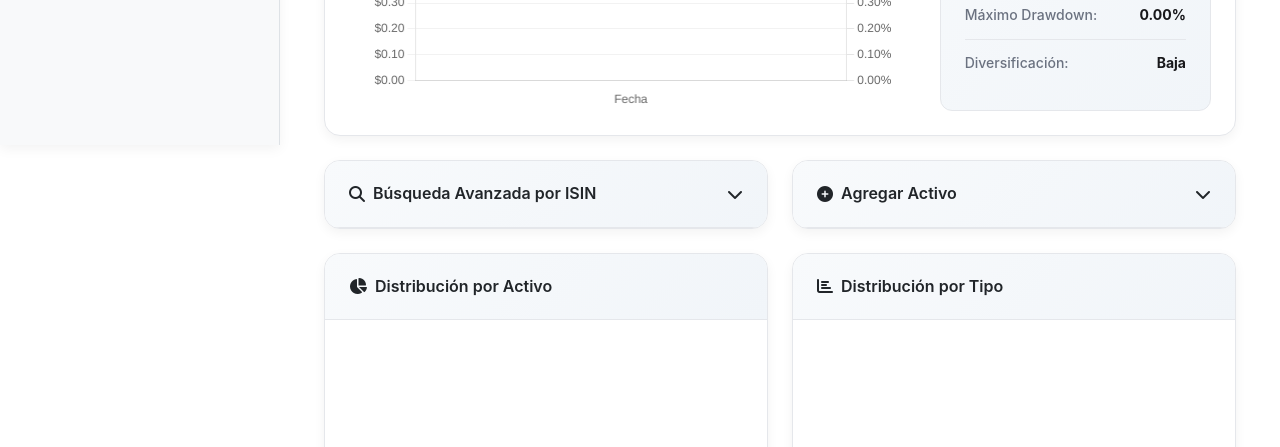
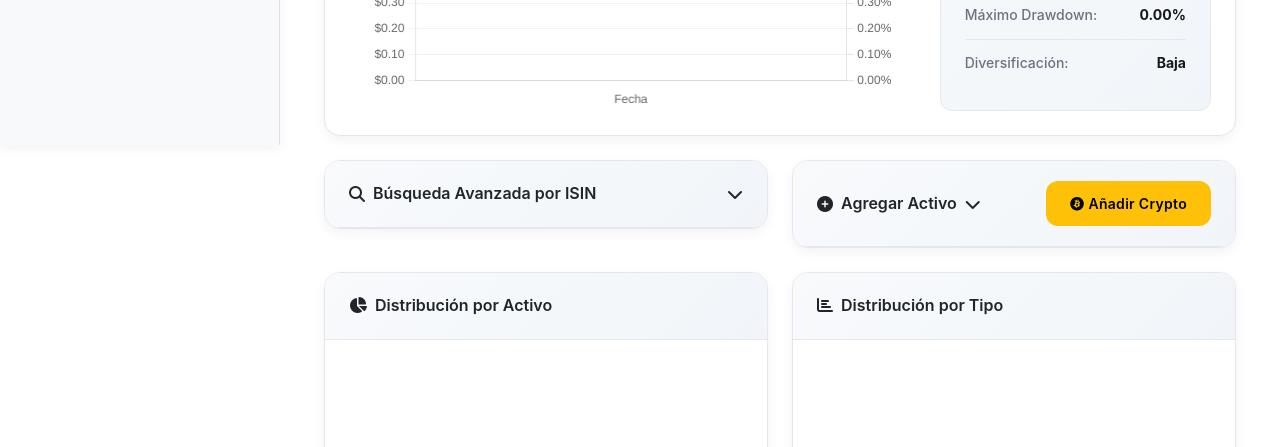
Before and after one commit to pruebitas45443457/hola, a plain HTML site: page trackyfi2-main/home.html in a window 1280 px wide. Shown: the part 655-1102 px from the top of the page. Drawn offline with nearby package versions, Linux system fonts and the light colour scheme.

Commit message:
auto-commit for 93a3ebe4-c331-4d42-8b3e-f2b828e3882d

```diff
--- a/trackyfi2-main/home.html
+++ b/trackyfi2-main/home.html
@@ -211,13 +211,18 @@
                     <div class="col-md-6">
                         <!-- Formulario de Agregar Activo Mejorado -->
                         <div class="card">
-                            <div class="card-header d-flex align-items-center cursor-pointer"
-                                 data-bs-toggle="collapse"
-                                 data-bs-target="#assetFormContainer"
-                                 aria-controls="assetFormContainer">
-                                <i class="fas fa-plus-circle me-2"></i>
-                                <span>Agregar Activo</span>
-                                <i class="fas fa-chevron-down ms-auto"></i>
+                            <div class="card-header d-flex align-items-center justify-content-between">
+                                <div class="d-flex align-items-center cursor-pointer"
+                                     data-bs-toggle="collapse"
+                                     data-bs-target="#assetFormContainer"
+                                     aria-controls="assetFormContainer">
+                                    <i class="fas fa-plus-circle me-2"></i>
+                                    <span>Agregar Activo</span>
+                                    <i class="fas fa-chevron-down ms-2"></i>
+                                </div>
+                                <button class="btn btn-warning btn-sm" onclick="showCryptoSelector()">
+                                    <i class="fab fa-bitcoin me-1"></i>Añadir Crypto
+                                </button>
                             </div>
                             <div class="collapse" id="assetFormContainer">
                                 <div class="card-body p-0">
```
